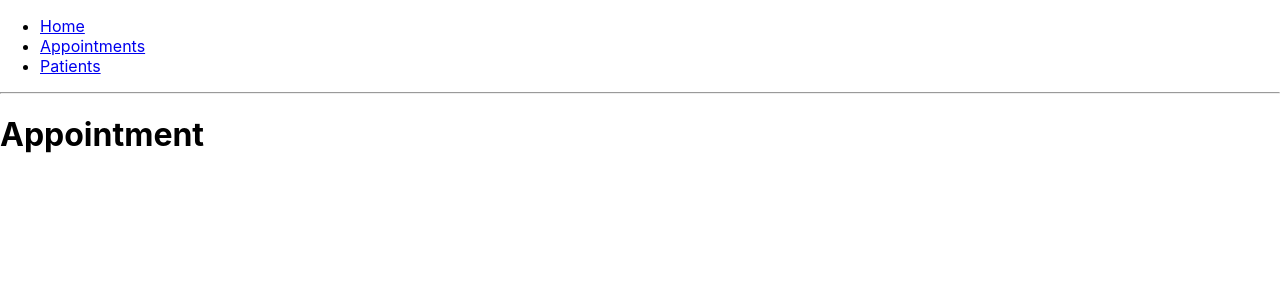
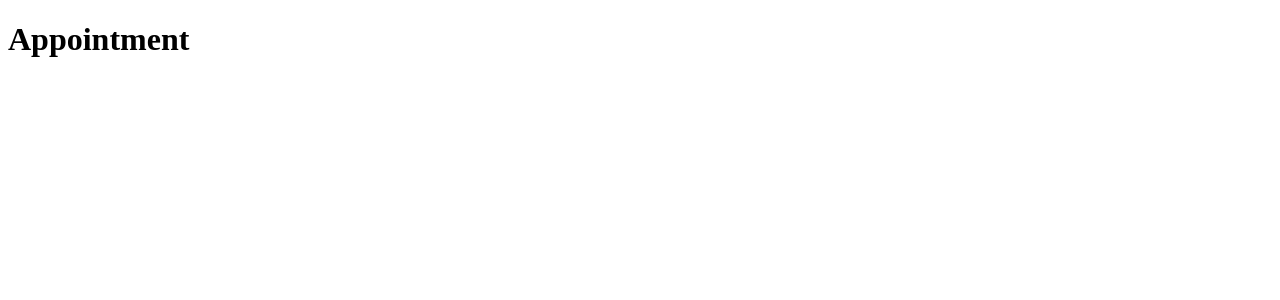
Before and after one commit to joshconstine/Health-Track, a React (Create React App) app in the folder frontend/: page /appointments in a window 1280 px wide. Shown: the top 300 px of the page. Built offline with nearby package versions, Linux system fonts and the light colour scheme.

Commit message:
updated version to v6

```diff
--- a/frontend/package.json
+++ b/frontend/package.json
@@ -8,6 +8,7 @@
     "@testing-library/user-event": "^13.5.0",
     "react": "^18.3.1",
     "react-dom": "^18.3.1",
+    "react-router-dom": "^6.26.2",
     "react-scripts": "5.0.1",
     "web-vitals": "^2.1.4"
   },
--- a/frontend/src/App.js
+++ b/frontend/src/App.js
@@ -1,42 +1,35 @@
 import React from "react";
-import {
-  BrowserRouter as Router,
-  Switch,
-  Route
-} from "react-router-dom";
-import Navbar from "./components/Navbar";
 import Appointment from "./routes/Appointment";
 import Patients from "./routes/Patients";
+import {
+  createBrowserRouter,
+  RouterProvider,
+} from "react-router-dom";
+import * as ReactDOM from "react-dom/client";
 
-export default function App() {
-  return (
-    <Router>
-      <div>
-        <Navbar />
-        <hr />
+  const router = createBrowserRouter([
+    {
+      path: "/",
+      element: <Home />
+    },
 
-        {/*
-          A <Switch> looks through all its children <Route>
-          elements and renders the first one whose path
-          matches the current URL. Use a <Switch> any time
-          you have multiple routes, but you want only one
-          of them to render at a time
-        */}
-        <Switch>
-          <Route exact path="/">
-            <Home />
-          </Route>
-          <Route path="/appointments">
-            < Appointment />
-          </Route>
-          <Route path="/patients">
-            <Patients />
-          </Route>
-        </Switch>
-      </div>
-    </Router>
+    {
+      path: "/appointments",
+      element: <Appointment />
+    },
+
+    {
+      path: "/patients",
+      element: <Patients />
+    }
+
+  ]);
+
+  ReactDOM.createRoot(document.getElementById("root")).render(
+    <React.StrictMode>
+      <RouterProvider router={router} />
+    </React.StrictMode>
   );
-}
 
 
 
--- a/frontend/src/index.js
+++ b/frontend/src/index.js
@@ -1,17 +1,42 @@
-import React from 'react';
-import ReactDOM from 'react-dom/client';
-import './index.css';
-import App from './App';
-import reportWebVitals from './reportWebVitals';
+import * as React from "react";
+import Appointment from "./routes/Appointment";
+import Patients from "./routes/Patients";
+import {
+  createBrowserRouter,
+  RouterProvider,
+} from "react-router-dom";
+import * as ReactDOM from "react-dom/client";
 
-const root = ReactDOM.createRoot(document.getElementById('root'));
-root.render(
-  <React.StrictMode>
-    <App />
-  </React.StrictMode>
-);
+  const router = createBrowserRouter([
+    {
+      path: "/",
+      element: <Home />
+    },
 
-// If you want to start measuring performance in your app, pass a function
-// to log results (for example: reportWebVitals(console.log))
-// or send to an analytics endpoint. Learn more: https://bit.ly/CRA-vitals
-reportWebVitals();
+    {
+      path: "/appointments",
+      element: <Appointment />
+    },
+
+    {
+      path: "/patients",
+      element: <Patients />
+    }
+
+  ]);
+
+  ReactDOM.createRoot(document.getElementById("root")).render(
+    <React.StrictMode>
+      <RouterProvider router={router} />
+    </React.StrictMode>
+  );
+
+
+
+function Home() {
+  return (
+    <div>
+      <h2>Home</h2>
+    </div>
+  );
+}
--- a/frontend/src/routes/Appointment.jsx
+++ b/frontend/src/routes/Appointment.jsx
@@ -1,8 +1,6 @@
 import React from "react";
 
 const Appointment = () => {
-
-    //get the list of appointments from api
 
     return (
         <div>
--- a/package.json
+++ b/package.json
@@ -1,5 +1,5 @@
 {
   "dependencies": {
-    "react-router-dom": "^5.3.0"
+    "react-router-dom": "^6.26.2"
   }
 }
```
Also changed, not shown: 2 other files (tests, documents, lock files or other folders).
